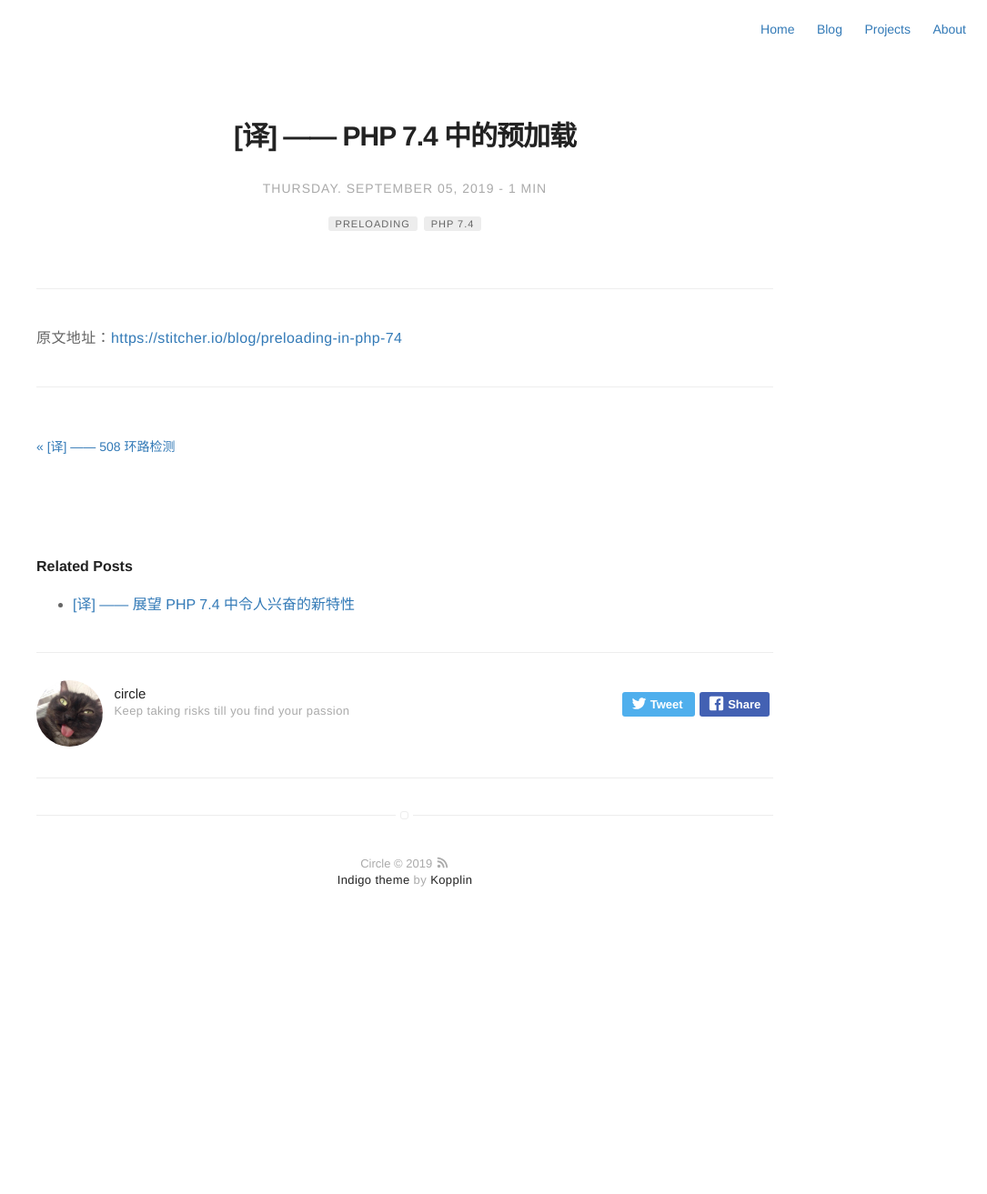
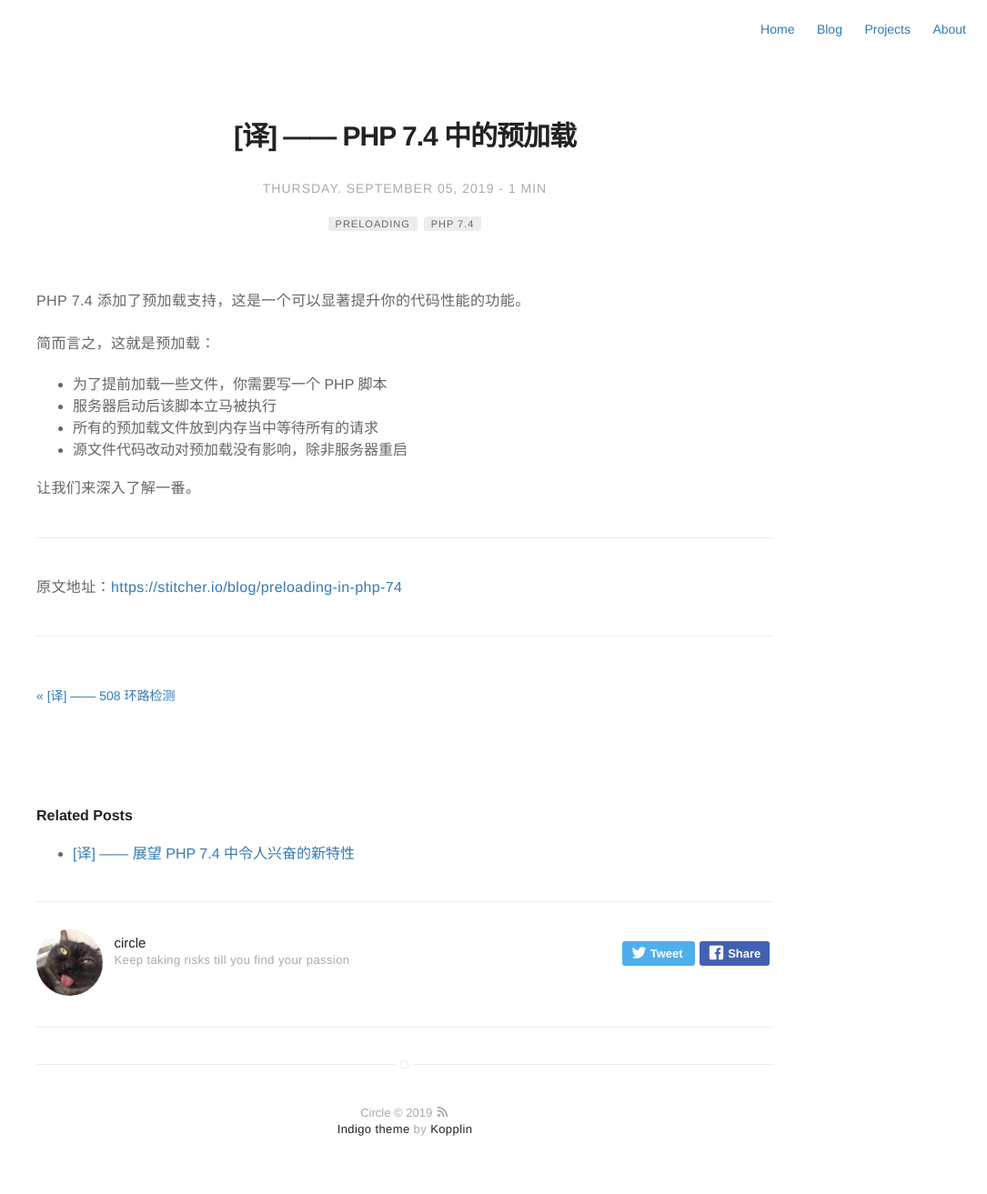
Before and after one commit to rust17/blog, a Jekyll site: the page built from _posts/2019-09-05-translation-preloading-in-php7.4.markdown, in a window 1280 px wide. Shown: the whole page at 91% size, without its empty margins (195-1280 px from the left). Built offline with Jekyll 4.4.1, drawn with Linux system fonts in a browser that asks for light colours; comment, search, counter and statistics services are not loaded; before the commit the page ends 1039 px from its top, so only the background shows below that.

Commit message:
update article translation-preloading-in-php7.4

```diff
--- a/_posts/2019-09-05-translation-preloading-in-php7.4.markdown
+++ b/_posts/2019-09-05-translation-preloading-in-php7.4.markdown
@@ -12,6 +12,16 @@ author: circle
 description: preloading in php 7.4
 ---
 
+PHP 7.4 添加了预加载支持，这是一个可以显著提升你的代码性能的功能。
+
+简而言之，这就是预加载：
+
+* 为了提前加载一些文件，你需要写一个 PHP 脚本
+* 服务器启动后该脚本立马被执行
+* 所有的预加载文件放到内存当中等待所有的请求
+* 源文件代码改动对预加载没有影响，除非服务器重启
+
+让我们来深入了解一番。
 
 ---
 
```
